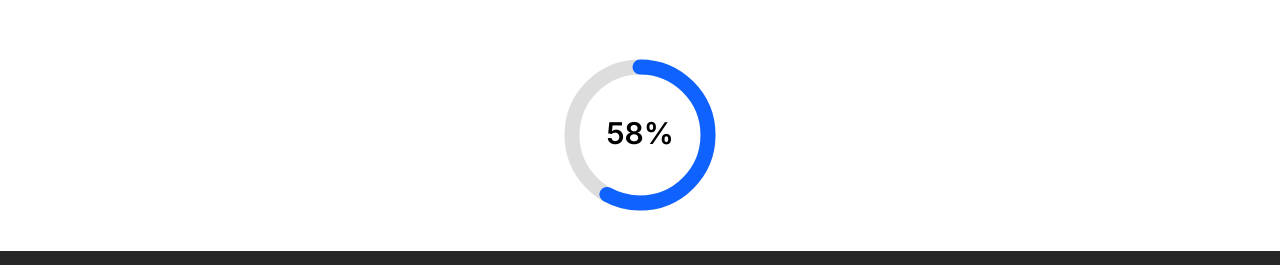
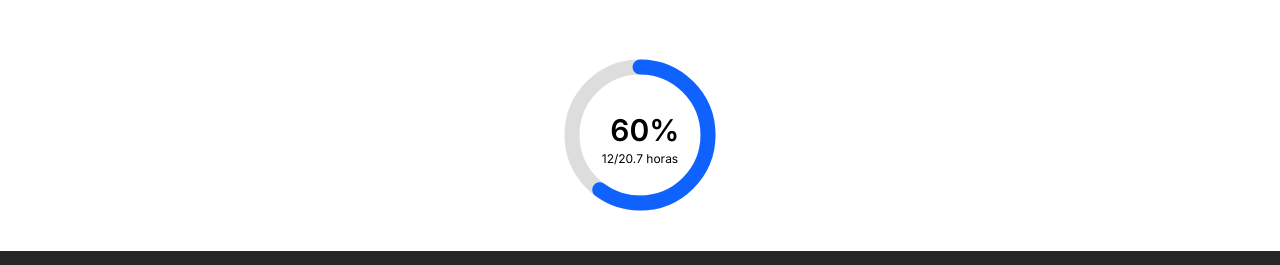
Before and after one commit to gabrielMendes21/tcc-etecZL, a Next.js app in the folder front/: page / in a window 1280 px wide. Shown: the part 496-761 px from the top of the page. Built offline with nearby package versions, Linux system fonts and the light colour scheme.

Commit message:
change circular progress

```diff
--- a/front/src/app/page.jsx
+++ b/front/src/app/page.jsx
@@ -22,7 +22,7 @@ export default function Home() {
       </div>
 
       {/* <Progress percentage={58} /> */}
-      <CircleProgress percentage={58} />
+      <CircleProgress percentage={60} />
     </main>
   )
 }
--- a/front/src/components/circle/CircleProgress.jsx
+++ b/front/src/components/circle/CircleProgress.jsx
@@ -33,7 +33,12 @@ export default function CircleProgress({percentage}) {
                     }}
                     transform={`rotate(-90 ${circleSize / 2} ${circleSize / 2})`}
                 />
-                <text x="50%" y="50%" dy="0.3em" textAnchor='middle' className='text-3xl font-semibold'>{percentage}%</text>
+                <text x="53%" y="48%" dy="0.3em" textAnchor='middle' className='text-3xl font-semibold'>
+                    {percentage}%
+                </text>
+                <text x="50%" y="65%" dy="0.3em" textAnchor='middle' className='text-xs'>
+                    12/20.7 horas
+                </text>
             </svg>
         </div>
     )
```
